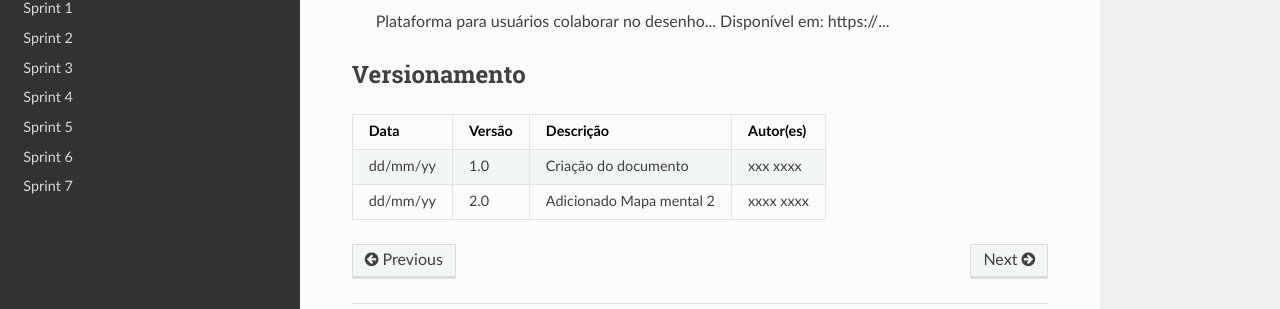
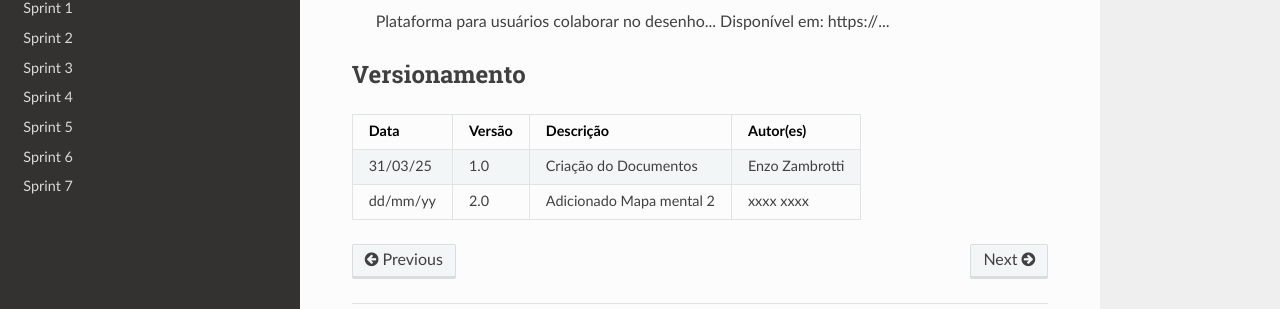
Before and after one commit to Projetos-de-Extensao/PFE_25.1_8001_III, an MkDocs documentation site: the page built from docs/base/mapa_mental.md, in a window 1280 px wide and 900 px high, scrolled down 707 px. Shown: the part 527-836 px from the top of the window. Built offline with MkDocs 1.6.1, drawn with Linux system fonts in a browser that asks for light colours; nearby versions of some CDN libraries.

Commit message:
Update mapa_mental.md

```diff
--- a/docs/base/mapa_mental.md
+++ b/docs/base/mapa_mental.md
@@ -44,5 +44,5 @@ O mapa mental é uma ficha de estudos que ajuda a dar uma visão geral do tema,
 ## Versionamento
 | Data | Versão | Descrição | Autor(es) |
 | -- | -- | -- | -- |
-| dd/mm/yy | 1.0 | Criação do documento | xxx xxxx |
+| 31/03/25 | 1.0 | Criação do Documentos | Enzo Zambrotti |
 | dd/mm/yy | 2.0 | Adicionado Mapa mental 2 | xxxx xxxx |
```
